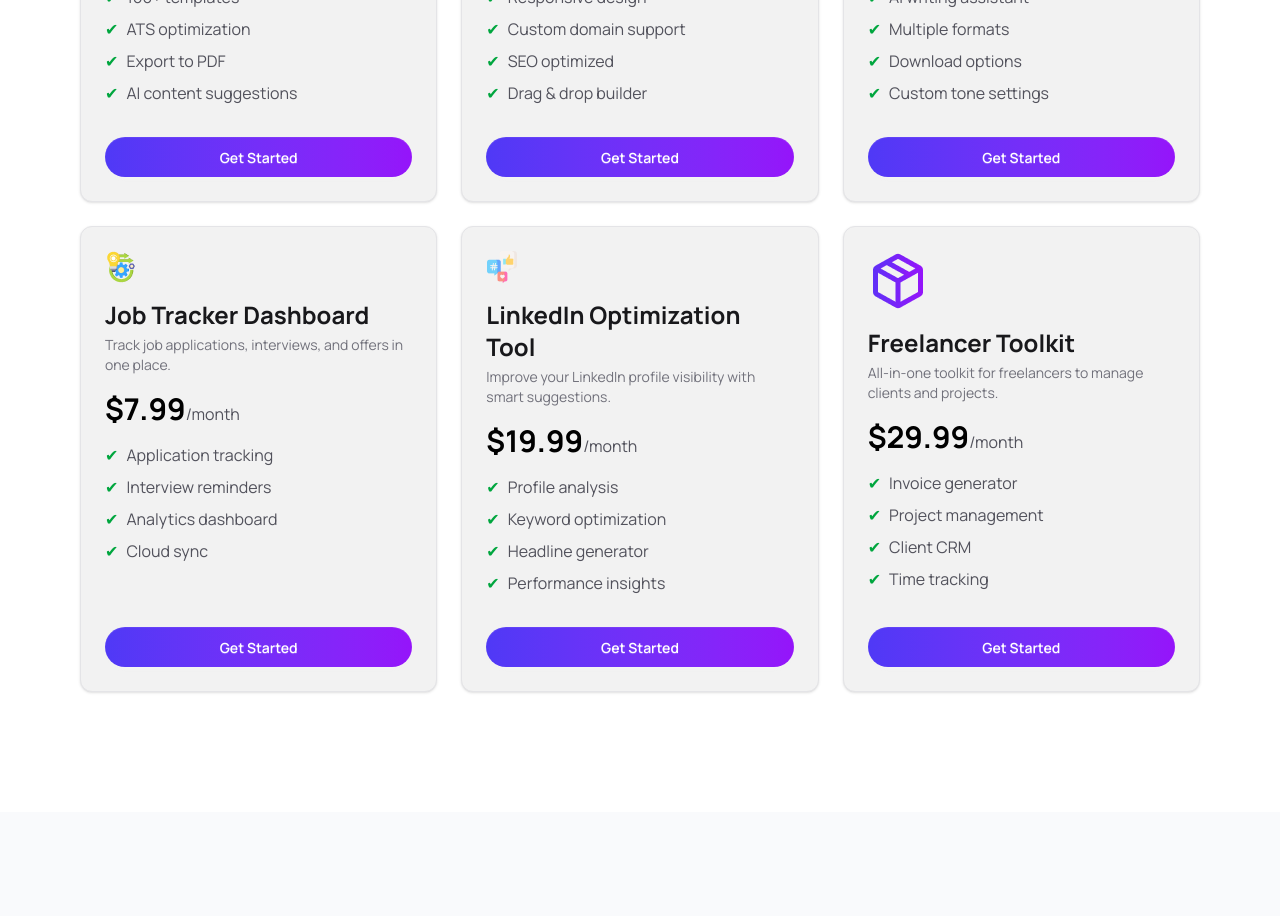
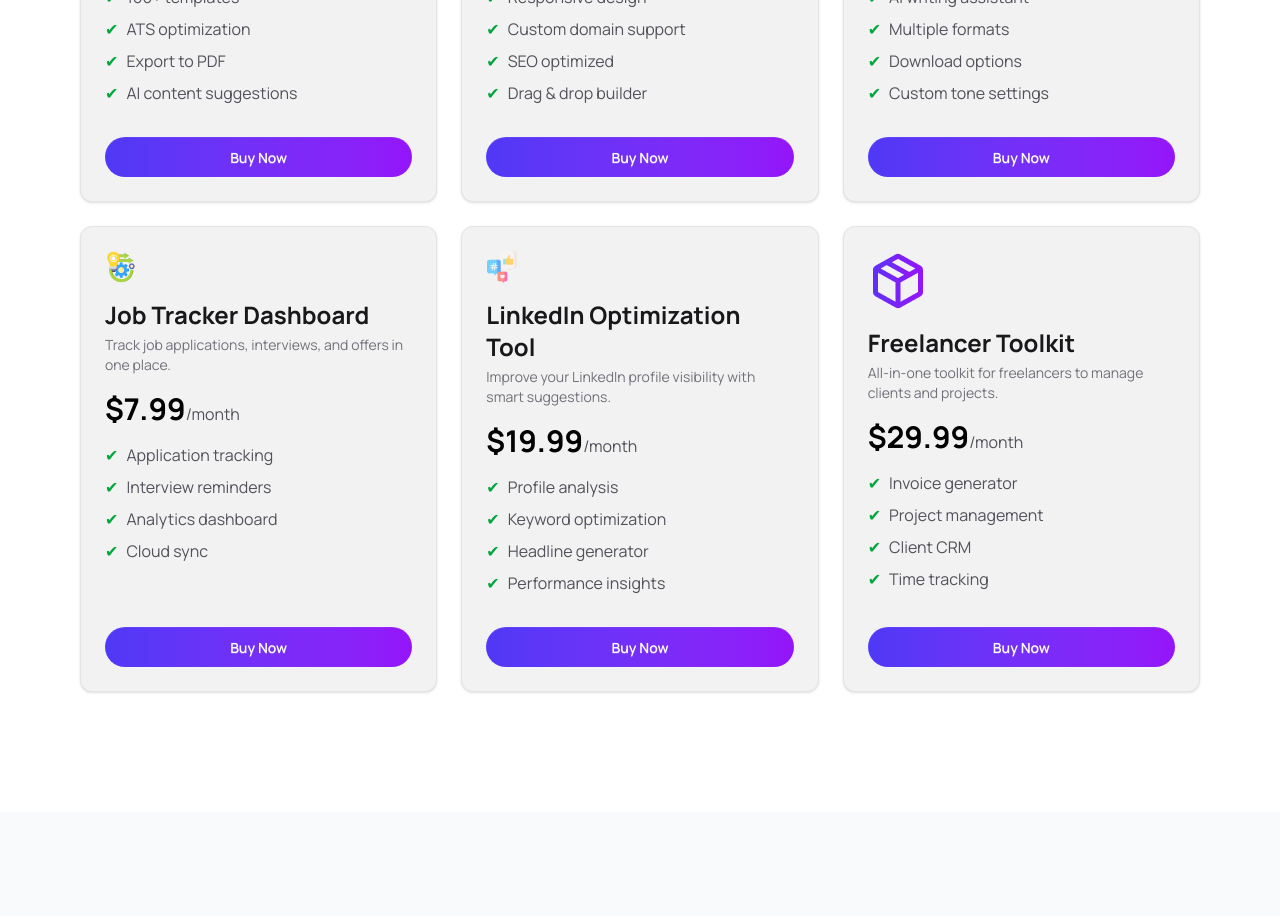
Before and after one commit to shimul811898/B-13-Assinment-no-6, a React (Vite) app: page / in a window 1280 px wide. Shown: the part 1740-2656 px from the top of the page. Built offline with nearby package versions, Linux system fonts and the light colour scheme.

Commit message:
modalcard button decoretion

```diff
--- a/src/component/ModelCard.jsx
+++ b/src/component/ModelCard.jsx
@@ -1,8 +1,14 @@
+import { useState } from "react";
 import { toast } from "react-toastify";
 
 const ModelCard = ({ model, carts, setCarts }) => {
+  const [buyNow, setBuyNow] = useState(false);
+
+
 
   const handleAddToCart = () => {
+    setBuyNow(true);
+
     const isExist = carts.find((item) => item.id === model.id);
 
     if (isExist) {
@@ -11,6 +17,8 @@
 
     setCarts([...carts, model]);
     toast.success("Item added to cart!");
+    return;
+
   };
 
   return (
@@ -39,9 +47,13 @@
 
       <button
         onClick={handleAddToCart}
-        className="btn rounded-full bg-gradient-to-r from-[#4F39F6] to-[#9514FA] text-white mt-8 border-none hover:scale-105 transition-transform"
+        className={`btn rounded-full mt-8 border-none hover:scale-105 transition-transform
+    ${buyNow
+            ? "bg-green-600 text-white"
+            : "bg-gradient-to-r from-[#4F39F6] to-[#9514FA] text-white"
+          }`}
       >
-        Get Started
+        <span>{buyNow ? "Added to Cart!" : "Buy Now"}</span>
       </button>
     </div>
   );
```
